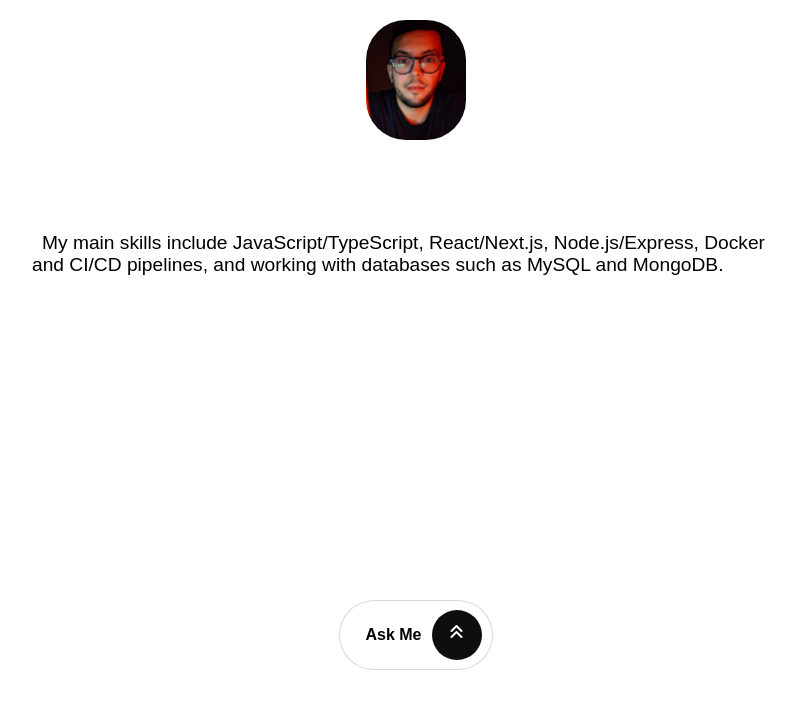
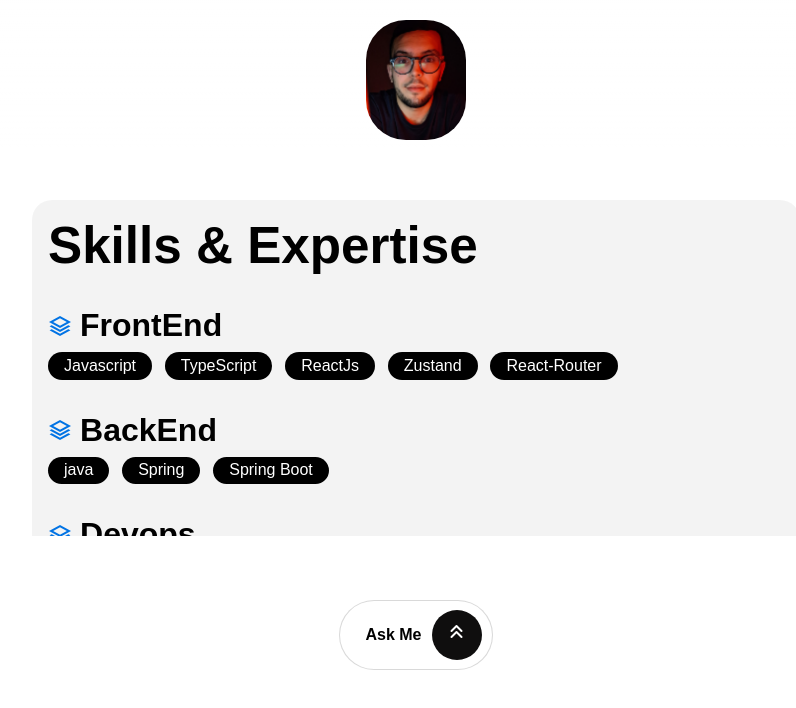
Before and after one commit to nacimmkd/myportfolio, a React (Vite) app: page / in a window 1280 px wide. Both pictures are taken after a click on the element "Skills". Shown: the top 708 px of the page, without its empty margins (224-1020 px from the left). Built offline with nearby package versions, Linux system fonts and the light colour scheme.

Commit message:
skills component added

```diff
--- /dev/null
+++ b/src/Components/Skills/Skills.jsx
@@ -0,0 +1,30 @@
+
+import styles from './Skills.module.css'
+import useLanguge from '../../Context/LanguageContext'
+
+export default function Skills({skills}) {
+
+    const {language} = useLanguge();
+
+    return (
+        <div className={styles.container}>
+            <div className={styles.name}>
+                <h1>{language === "en" ? "Skills & Expertise" : "Skills & Expertise"}</h1>
+            </div>
+            { skills.map((s, i) =>
+                <div key={i} className={styles.skill_feild_container}>
+                    <div className={styles.feild}>
+                        <span class="material-symbols-outlined">stacks</span>
+                        <h1>{s.feild}</h1>
+                    </div>
+                    <div className={styles.skills_container}>
+                        {s.skills.map((s , j) =>
+                            <div key={i*j} className={styles.skill}><p>{s}</p></div>
+                        )}
+                    </div>
+                </div>
+            )}
+        </div>
+    )
+
+}
--- /dev/null
+++ b/src/Components/Skills/Skills.module.css
@@ -0,0 +1,63 @@
+.container {
+    width: 100%;
+    height: fit-content;
+    padding: 1rem;
+    border-radius: 20px;
+    background-color: var(--light-grey-color);
+    display: flex;
+    flex-direction: column;
+    gap: 1.5rem;
+    animation: moveDown 1s ease;
+}
+
+.container .name {
+    font-size: 1.6rem;
+    padding-bottom: 0.5rem;
+}
+
+.skill_feild_container{
+    width: 100%;
+    height: auto;
+}
+
+.feild {
+    display: flex;
+    align-items: center;
+    justify-content: flex-start;
+    gap: 0.5rem;
+}
+
+.feild span {
+    color: var(--blue-color)
+}
+
+.skills_container {
+    width: auto;
+    height: auto;
+    padding: 0.5rem 0;
+    display: flex;
+    align-items: center;
+    justify-content: flex-start;
+    flex-wrap: wrap;
+    gap: 0.8rem;
+}
+
+.skill {
+    width: auto;
+    height: auto;
+    padding: 0.3rem 1rem;
+    color: var(--white-color);
+    background-color: var(--text-main-color);
+    border-radius: 40px;
+}
+
+
+@media (max-width: 500px) {
+    .container .name {
+        font-size: 1rem;
+    }
+
+    .skill_feild_container h1 {
+        font-size: 1.6rem ;
+    }
+}
--- a/src/Data/data.js
+++ b/src/Data/data.js
@@ -50,11 +50,9 @@ export const dataEN = [
         text: "What are your main skills?",
         answer: "My main skills include JavaScript/TypeScript, React/Next.js, Node.js/Express, Docker and CI/CD pipelines, and working with databases such as MySQL and MongoDB.",
         details: [
-          "JavaScript / TypeScript",
-          "React / Next.js",
-          "Node.js / Express",
-          "Docker / CI-CD",
-          "Databases (MySQL, MongoDB)"
+          {feild : "FrontEnd" , skills : ["Javascript" , "TypeScript" , "ReactJs" , "Zustand" , "React-Router"]},
+          {feild : "BackEnd" , skills : ["java" , "Spring" , "Spring Boot"]},
+          {feild : "Devops" , skills : ["docker" , "git" , "gitlabCI" , "Jenkins" , "AWS"]}
         ]
       },
       {
@@ -145,11 +143,9 @@ export const dataFR = [
         text: "Quelles sont tes compétences principales ?",
         answer: "Mes compétences principales incluent JavaScript/TypeScript, React/Next.js, Node.js/Express, Docker et CI/CD, ainsi que les bases de données comme MySQL et MongoDB.",
         details: [
-          "JavaScript / TypeScript",
-          "React / Next.js",
-          "Node.js / Express",
-          "Docker / CI-CD",
-          "Bases de données (MySQL, MongoDB)"
+          {feild : "FrontEnd" , skills : ["Javascript" , "TypeScript" , "ReactJs" , "Zustand" , "React-Router"]},
+          {feild : "BackEnd" , skills : ["java" , "Spring" , "Spring Boot"]},
+          {feild : "Devops" , skills : ["docker" , "git" , "gitlabCI" , "Jenkins" , "AWS"]}
         ]
       },
       {
--- a/src/Layouts/Answer/Answer.jsx
+++ b/src/Layouts/Answer/Answer.jsx
@@ -3,6 +3,7 @@ import AnimatedText from '../../Components/AnimatedText/AnimatedText'
 import UserInfo from '../../Components/UserInfo/UserInfo'
 import Contact from '../../Components/Contact/Contact'
 import Cv from '../../Components/Cv/Cv'
+import Skills from '../../Components/Skills/Skills'
 
 export default function Answer({question}){
     return(
@@ -10,6 +11,7 @@ export default function Answer({question}){
             {question.id === "M1" && <UserInfo info={question.details}/>}
             {question.id === "C1" && <Contact info={question.details}/>}
             {question.id === "S2" && <Cv cv={question.details}/>}
+            {question.id === "S1" && <Skills skills={question.details}/>}
             <div className={styles.answer_container}>
                 <AnimatedText text={question.answer} speed={100}/>
             </div>
```
